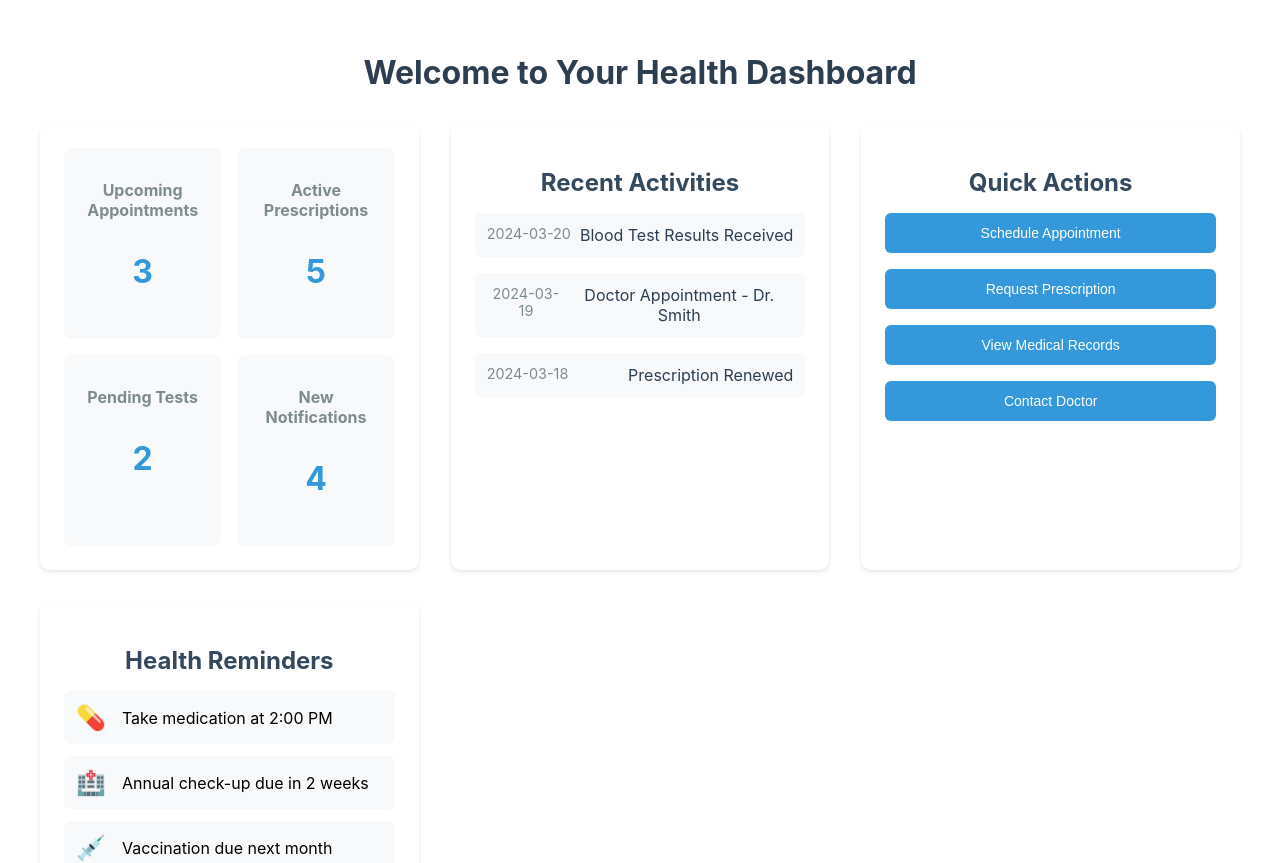
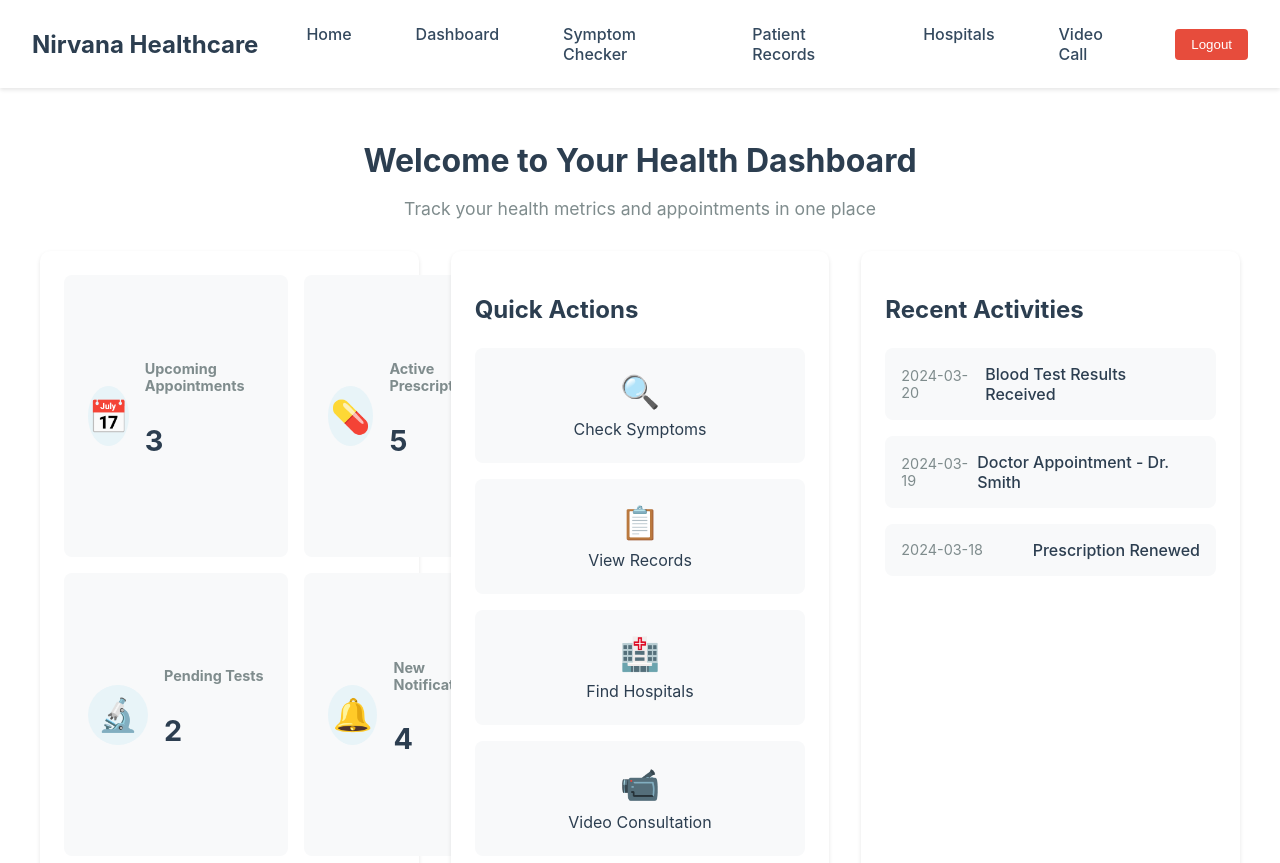
Before and after one commit to Krish0503/NirvanaHealthCare, a React (Create React App) app: page /dashboard in a window 1280 px wide. Shown: the top 863 px of the page. Built offline with nearby package versions, Linux system fonts and the light colour scheme; the HTML template or start-up script is replaced by a standard one.

Commit message:
ai chatbot

```diff
--- a/package.json
+++ b/package.json
@@ -3,6 +3,7 @@
   "version": "0.1.0",
   "private": true,
   "dependencies": {
+    "axios": "^1.8.4",
     "react": "^18.2.0",
     "react-dom": "^18.2.0",
     "react-router-dom": "^6.22.0",
@@ -32,5 +33,8 @@
       "last 1 firefox version",
       "last 1 safari version"
     ]
+  },
+  "devDependencies": {
+    "tailwindcss": "^4.0.15"
   }
 }
--- a/src/App.js
+++ b/src/App.js
@@ -1,20 +1,30 @@
 import React from "react";
-import { BrowserRouter as Router, Routes, Route } from "react-router-dom";
+import { BrowserRouter as Router, Route, Routes } from "react-router-dom";
+import Home from "./pages/Home";
+import PatientRecords from "./pages/PatientRecords";
+import SymptomChecker from "./pages/SymptomChecker";
+import HospitalLocator from "./pages/HospitalLocator";
+import VideoCall from "./pages/VideoCall";
+import Dashboard from "./pages/Dashboard";
+import Navbar from "./components/Navbar";
+import Footer from "./components/Footer";
 import "./App.css";
-import Home from "./pages/Home";
-import Login from "./pages/Login";
-import Dashboard from "./pages/Dashboard"; // Import Dashboard
 
 function App() {
   return (
     <Router>
-      <div className="App">
+      <Navbar />
+      <div className="container mx-auto px-4 py-6">
         <Routes>
           <Route path="/" element={<Home />} />
-          <Route path="/login" element={<Login />} />
           <Route path="/dashboard" element={<Dashboard />} />
+          <Route path="/records" element={<PatientRecords />} />
+          <Route path="/symptom-checker" element={<SymptomChecker />} />
+          <Route path="/hospital-locator" element={<HospitalLocator />} />
+          <Route path="/video-call" element={<VideoCall />} />
         </Routes>
       </div>
+      <Footer />
     </Router>
   );
 }
--- a/src/pages/Dashboard.js
+++ b/src/pages/Dashboard.js
@@ -1,42 +1,82 @@
-import React from "react";
-import "../styles/Dashboard.css";
+import React from 'react';
+import { Link } from 'react-router-dom';
+import '../styles/Dashboard.css';
 
 const Dashboard = () => {
+  // Sample data - in a real app, this would come from an API
   const healthMetrics = {
     appointments: 3,
     prescriptions: 5,
     upcomingTests: 2,
-    notifications: 4,
+    notifications: 4
   };
 
   const recentActivities = [
-    { date: "2024-03-20", activity: "Blood Test Results Received" },
-    { date: "2024-03-19", activity: "Doctor Appointment - Dr. Smith" },
-    { date: "2024-03-18", activity: "Prescription Renewed" },
+    { date: '2024-03-20', activity: 'Blood Test Results Received' },
+    { date: '2024-03-19', activity: 'Doctor Appointment - Dr. Smith' },
+    { date: '2024-03-18', activity: 'Prescription Renewed' }
   ];
 
   return (
     <div className="dashboard-container">
+      <div className="dashboard-header">
         <h1>Welcome to Your Health Dashboard</h1>
+        <p>Track your health metrics and appointments in one place</p>
+      </div>
 
       <div className="dashboard-grid">
         {/* Quick Stats */}
         <div className="dashboard-section stats-grid">
           <div className="stat-card">
+            <div className="stat-icon">📅</div>
+            <div className="stat-info">
               <h3>Upcoming Appointments</h3>
               <p className="stat-number">{healthMetrics.appointments}</p>
             </div>
+          </div>
           <div className="stat-card">
+            <div className="stat-icon">💊</div>
+            <div className="stat-info">
               <h3>Active Prescriptions</h3>
               <p className="stat-number">{healthMetrics.prescriptions}</p>
             </div>
+          </div>
           <div className="stat-card">
+            <div className="stat-icon">🔬</div>
+            <div className="stat-info">
               <h3>Pending Tests</h3>
               <p className="stat-number">{healthMetrics.upcomingTests}</p>
             </div>
+          </div>
           <div className="stat-card">
+            <div className="stat-icon">🔔</div>
+            <div className="stat-info">
               <h3>New Notifications</h3>
               <p className="stat-number">{healthMetrics.notifications}</p>
+            </div>
+          </div>
+        </div>
+
+        {/* Quick Actions */}
+        <div className="dashboard-section">
+          <h2>Quick Actions</h2>
+          <div className="quick-actions">
+            <Link to="/symptom-checker" className="action-button">
+              <span className="action-icon">🔍</span>
+              Check Symptoms
+            </Link>
+            <Link to="/records" className="action-button">
+              <span className="action-icon">📋</span>
+              View Records
+            </Link>
+            <Link to="/hospital-locator" className="action-button">
+              <span className="action-icon">🏥</span>
+              Find Hospitals
+            </Link>
+            <Link to="/video-call" className="action-button">
+              <span className="action-icon">📹</span>
+              Video Consultation
+            </Link>
           </div>
         </div>
 
@@ -46,21 +86,10 @@ const Dashboard = () => {
           <div className="activities-list">
             {recentActivities.map((activity, index) => (
               <div key={index} className="activity-item">
-                <span className="activity-date">{activity.date}</span>
-                <span className="activity-description">{activity.activity}</span>
+                <div className="activity-date">{activity.date}</div>
+                <div className="activity-description">{activity.activity}</div>
               </div>
             ))}
-          </div>
-        </div>
-
-        {/* Quick Actions */}
-        <div className="dashboard-section">
-          <h2>Quick Actions</h2>
-          <div className="quick-actions">
-            <button className="action-button">Schedule Appointment</button>
-            <button className="action-button">Request Prescription</button>
-            <button className="action-button">View Medical Records</button>
-            <button className="action-button">Contact Doctor</button>
           </div>
         </div>
 
--- /dev/null
+++ b/src/pages/HospitalLocator.js
@@ -0,0 +1,7 @@
+import React from "react";
+
+const HospitalLocator = () => {
+  return <div><h1>Hospital Locator</h1></div>;
+};
+
+export default HospitalLocator;
--- a/src/pages/Login.js
+++ b/src/pages/Login.js
@@ -27,12 +27,14 @@ const Login = () => {
             placeholder="Email"
             value={formData.email}
             onChange={(e) => setFormData({...formData, email: e.target.value})}
+            required
           />
           <input
             type="password"
             placeholder="Password"
             value={formData.password}
             onChange={(e) => setFormData({...formData, password: e.target.value})}
+            required
           />
           <button type="submit">Login</button>
         </form>
--- /dev/null
+++ b/src/pages/PatientRecords.js
@@ -0,0 +1,7 @@
+import React from "react";
+
+const PatientRecords = () => {
+  return <div><h1>Patient Records</h1></div>;
+};
+
+export default PatientRecords;
--- /dev/null
+++ b/src/pages/SymptomChecker.js
@@ -0,0 +1,66 @@
+import React, { useState } from "react";
+import axios from "axios";
+
+const SymptomChecker = () => {
+  const [messages, setMessages] = useState([{ sender: "bot", text: "Hi! Describe your symptoms." }]);
+  const [input, setInput] = useState("");
+  const API_KEY = "your-groq-api-key"; // Replace with your actual Groq API Key
+
+  const handleSendMessage = async () => {
+    if (!input.trim()) return;
+
+    const userMessage = { sender: "user", text: input };
+    setMessages([...messages, userMessage]);
+
+    try {
+      const response = await axios.post(
+        "https://api.groq.com/v1/chat/completions", // Example Groq API endpoint
+        {
+          model: "llama3-8b-8192", // Use the correct Groq model (e.g., Mixtral, Llama3)
+          messages: [{ role: "user", content: input }],
+          max_tokens: 100,
+        },
+        {
+          headers: { Authorization: `Bearer ${API_KEY}`, "Content-Type": "application/json" },
+        }
+      );
+
+      const botResponse = { sender: "bot", text: response.data.choices[0].message.content };
+      setMessages((prev) => [...prev, botResponse]);
+    } catch (error) {
+      console.error("Error fetching AI response:", error);
+      setMessages((prev) => [...prev, { sender: "bot", text: "Sorry, something went wrong. Try again!" }]);
+    }
+
+    setInput("");
+  };
+
+  return (
+    <div className="flex flex-col items-center p-4">
+      <h1 className="text-2xl font-bold mb-4">Symptom Checker AI</h1>
+      <div className="w-full max-w-md border rounded-lg p-4 bg-gray-100">
+        <div className="h-64 overflow-y-auto p-2 bg-white border rounded">
+          {messages.map((msg, index) => (
+            <div key={index} className={`p-2 my-1 rounded ${msg.sender === "user" ? "bg-blue-500 text-white self-end" : "bg-gray-200 text-black"}`}>
+              {msg.text}
+            </div>
+          ))}
+        </div>
+        <div className="flex mt-2">
+          <input
+            className="flex-grow p-2 border rounded-l"
+            type="text"
+            placeholder="Describe your symptoms..."
+            value={input}
+            onChange={(e) => setInput(e.target.value)}
+          />
+          <button className="bg-blue-500 text-white p-2 rounded-r" onClick={handleSendMessage}>
+            Send
+          </button>
+        </div>
+      </div>
+    </div>
+  );
+};
+
+export default SymptomChecker;
--- /dev/null
+++ b/src/pages/VideoCall.js
@@ -0,0 +1,7 @@
+import React from "react";
+
+const VideoCall = () => {
+  return <div><h1>Video Call</h1></div>;
+};
+
+export default VideoCall;
--- a/src/styles/Dashboard.css
+++ b/src/styles/Dashboard.css
@@ -4,10 +4,20 @@
   margin: 0 auto;
 }
 
-.dashboard-container h1 {
+.dashboard-header {
+  text-align: center;
+  margin-bottom: 2rem;
+}
+
+.dashboard-header h1 {
   color: #2c3e50;
-  margin-bottom: 2rem;
   font-size: 2rem;
+  margin-bottom: 0.5rem;
+}
+
+.dashboard-header p {
+  color: #7f8c8d;
+  font-size: 1.1rem;
 }
 
 .dashboard-grid {
@@ -24,8 +34,8 @@
 }
 
 .dashboard-section h2 {
-  color: #34495e;
-  margin-bottom: 1rem;
+  color: #2c3e50;
+  margin-bottom: 1.5rem;
   font-size: 1.5rem;
 }
 
@@ -38,21 +48,68 @@
 
 .stat-card {
   background: #f8f9fa;
-  padding: 1rem;
+  padding: 1.5rem;
   border-radius: 8px;
-  text-align: center;
+  display: flex;
+  align-items: center;
+  gap: 1rem;
+  transition: transform 0.3s ease;
 }
 
-.stat-card h3 {
+.stat-card:hover {
+  transform: translateY(-5px);
+}
+
+.stat-icon {
+  font-size: 2rem;
+  background: #e8f4f8;
+  width: 60px;
+  height: 60px;
+  display: flex;
+  align-items: center;
+  justify-content: center;
+  border-radius: 50%;
+}
+
+.stat-info h3 {
   color: #7f8c8d;
-  font-size: 1rem;
+  font-size: 0.9rem;
   margin-bottom: 0.5rem;
 }
 
 .stat-number {
+  color: #2c3e50;
+  font-size: 1.8rem;
+  font-weight: bold;
+}
+
+/* Quick Actions */
+.quick-actions {
+  display: grid;
+  grid-template-columns: repeat(auto-fit, minmax(200px, 1fr));
+  gap: 1rem;
+}
+
+.action-button {
+  display: flex;
+  flex-direction: column;
+  align-items: center;
+  gap: 0.5rem;
+  padding: 1.5rem;
+  background: #f8f9fa;
+  border-radius: 8px;
+  text-decoration: none;
+  color: #2c3e50;
+  transition: all 0.3s ease;
+}
+
+.action-button:hover {
+  background: #e8f4f8;
+  transform: translateY(-3px);
+}
+
+.action-icon {
   font-size: 2rem;
-  font-weight: bold;
-  color: #3498db;
 }
 
 /* Activities List */
@@ -65,9 +122,10 @@
 .activity-item {
   display: flex;
   justify-content: space-between;
-  padding: 0.75rem;
+  align-items: center;
+  padding: 1rem;
   background: #f8f9fa;
-  border-radius: 6px;
+  border-radius: 8px;
 }
 
 .activity-date {
@@ -77,43 +135,23 @@
 
 .activity-description {
   color: #2c3e50;
-}
-
-/* Quick Actions */
-.quick-actions {
-  display: grid;
-  grid-template-columns: repeat(auto-fit, minmax(200px, 1fr));
-  gap: 1rem;
-}
-
-.action-button {
-  padding: 0.75rem 1rem;
-  background: #3498db;
-  color: white;
-  border: none;
-  border-radius: 6px;
-  cursor: pointer;
-  transition: background-color 0.3s;
-}
-
-.action-button:hover {
-  background: #2980b9;
+  font-weight: 500;
 }
 
 /* Reminders List */
 .reminders-list {
   display: flex;
   flex-direction: column;
-  gap: 0.75rem;
+  gap: 1rem;
 }
 
 .reminder-item {
   display: flex;
   align-items: center;
   gap: 1rem;
-  padding: 0.75rem;
+  padding: 1rem;
   background: #f8f9fa;
-  border-radius: 6px;
+  border-radius: 8px;
 }
 
 .reminder-icon {
@@ -126,6 +164,10 @@
     padding: 1rem;
   }
 
+  .dashboard-header h1 {
+    font-size: 1.75rem;
+  }
+
   .stats-grid {
     grid-template-columns: 1fr;
   }
--- a/src/styles/Login.css
+++ b/src/styles/Login.css
@@ -3,22 +3,22 @@
   display: flex;
   align-items: center;
   justify-content: center;
-  background: #f0f2f5;
+  background-color: #f5f6fa;
 }
 
 .login-box {
   background: white;
   padding: 30px;
   border-radius: 8px;
-  box-shadow: 0 2px 4px rgba(0, 0, 0, 0.1);
+  box-shadow: 0 2px 10px rgba(0, 0, 0, 0.1);
   width: 100%;
   max-width: 320px;
 }
 
 .login-box h2 {
+  margin: 0 0 20px;
   text-align: center;
-  margin-bottom: 20px;
-  color: #1a73e8;
+  color: #2c3e50;
 }
 
 form {
@@ -31,26 +31,27 @@ input {
   padding: 10px;
   border: 1px solid #ddd;
   border-radius: 4px;
-  font-size: 14px;
+  font-size: 16px;
 }
 
 input:focus {
   outline: none;
-  border-color: #1a73e8;
+  border-color: #3498db;
 }
 
 button {
-  padding: 10px;
-  background: #1a73e8;
+  padding: 12px;
+  background: #3498db;
   color: white;
   border: none;
   border-radius: 4px;
+  font-size: 16px;
   cursor: pointer;
-  font-size: 14px;
+  transition: background 0.3s ease;
 }
 
 button:hover {
-  background: #1557b0;
+  background: #2980b9;
 }
 
 .error-message {
```
Also changed, not shown: 2 other files (tests, documents, lock files or other folders). Lines whose indentation alone changed are shown as unchanged.
